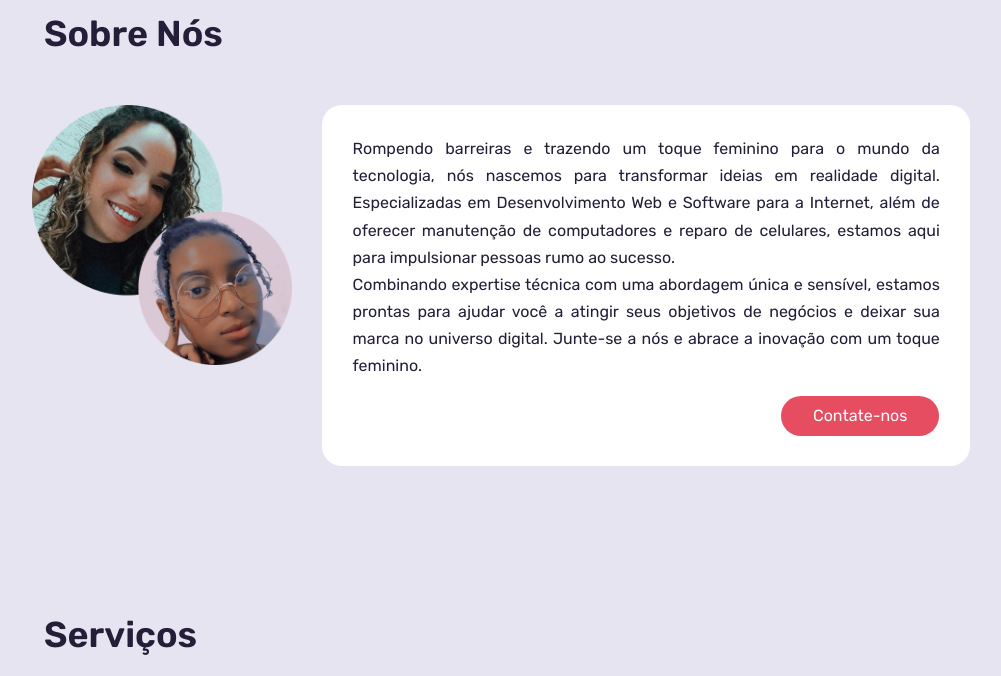
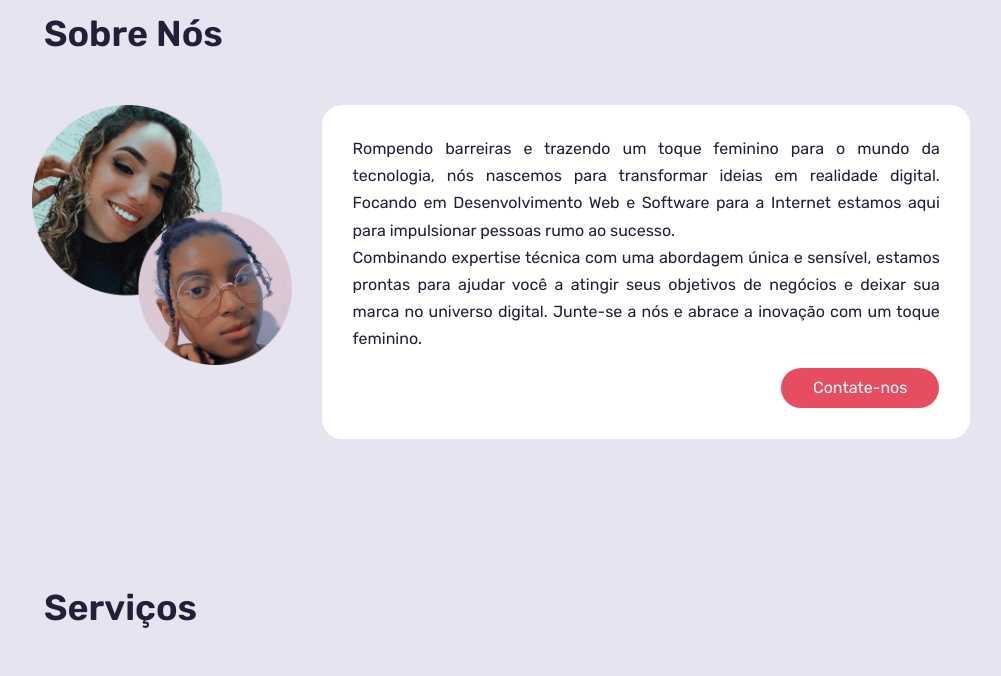
Before and after one commit to TechDelaas/TechDelas, a plain HTML site: page index.html in a window 1280 px wide. Shown: the part 859-1535 px from the top of the page, without its empty margins (139-1140 px from the left). Drawn offline with nearby package versions, Linux system fonts and the light colour scheme.

Commit message:
Update descrição

```diff
--- a/index.html
+++ b/index.html
@@ -140,9 +140,8 @@
                                 <div class="about-text padd-15">
                                     <p>
                                         Rompendo barreiras e trazendo um toque feminino para o mundo da tecnologia, nós
-                                        nascemos para transformar ideias em realidade digital. Especializadas em
-                                        Desenvolvimento Web e Software para a Internet, além de oferecer manutenção de
-                                        computadores e reparo de celulares, estamos aqui para impulsionar pessoas rumo
+                                        nascemos para transformar ideias em realidade digital. Focando em
+                                        Desenvolvimento Web e Software para a Internet estamos aqui para impulsionar pessoas rumo
                                         ao sucesso.
                                         <br>
                                         Combinando expertise técnica com uma abordagem única e sensível, estamos prontas
@@ -463,7 +462,7 @@
                                 <span class="contact-description">
                                     <i class="lni lni-envelope contact-icon"></i>
                                     <a href="mailto:contato@techdelas.com.br" target="_blank">
-                                        contato@techdelas.com.br
+                                    contato@techdelas.com.br
                                     </a>
                                 </span>
                             </div>
```
